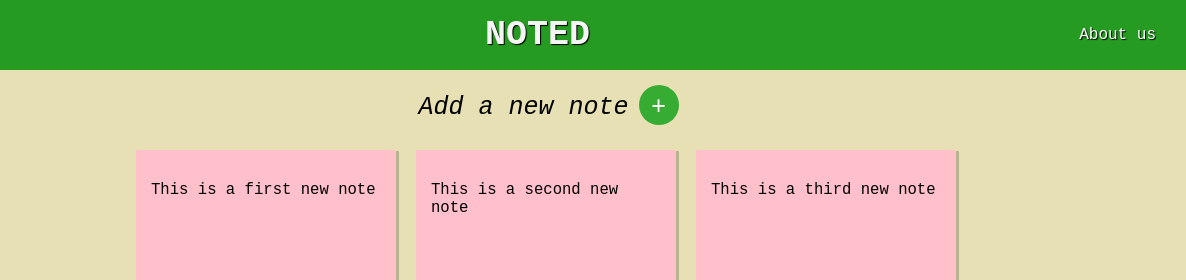
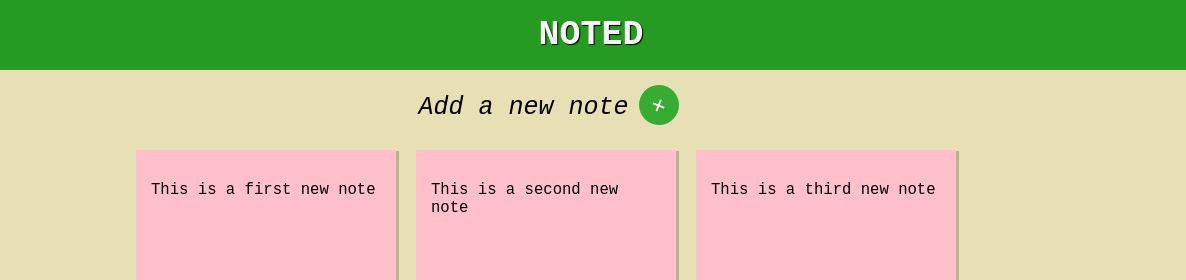
Before and after one commit to yatridholakia/noted, a plain HTML site: page index.html in a window 1280 px wide. In both pictures the pointer is over the button 752 px from the left and 105 px from the top of the page. Shown: the top 280 px of the page, 94-1280 px from the left. Drawn offline with Linux system fonts and the light colour scheme.

Commit message:
final changes done

```diff
--- a/index.css
+++ b/index.css
@@ -48,6 +48,11 @@ div h3 {
   transition-property: background-color;
   transition-duration: 0.53s;
 }
+
+.btn:hover{
+  transform: rotate(22deg);
+}
+
 .actions {
   margin: 15px;
 }
@@ -177,6 +182,7 @@ input:hover {
   width: max-content;
   height: 150px;
   font-size: large;
+  word-wrap: inherit;
 }
 .modal-body textarea.invalid{
   border: 3px solid tomato;
--- a/index.html
+++ b/index.html
@@ -24,7 +24,6 @@
         </div>
         <div class="right">
           <!-- <input type="search" placeholder="search here" height="200px" /> -->
-          <a href="">About us</a>
         </div>
       </nav>
       <div class="actions">
```
